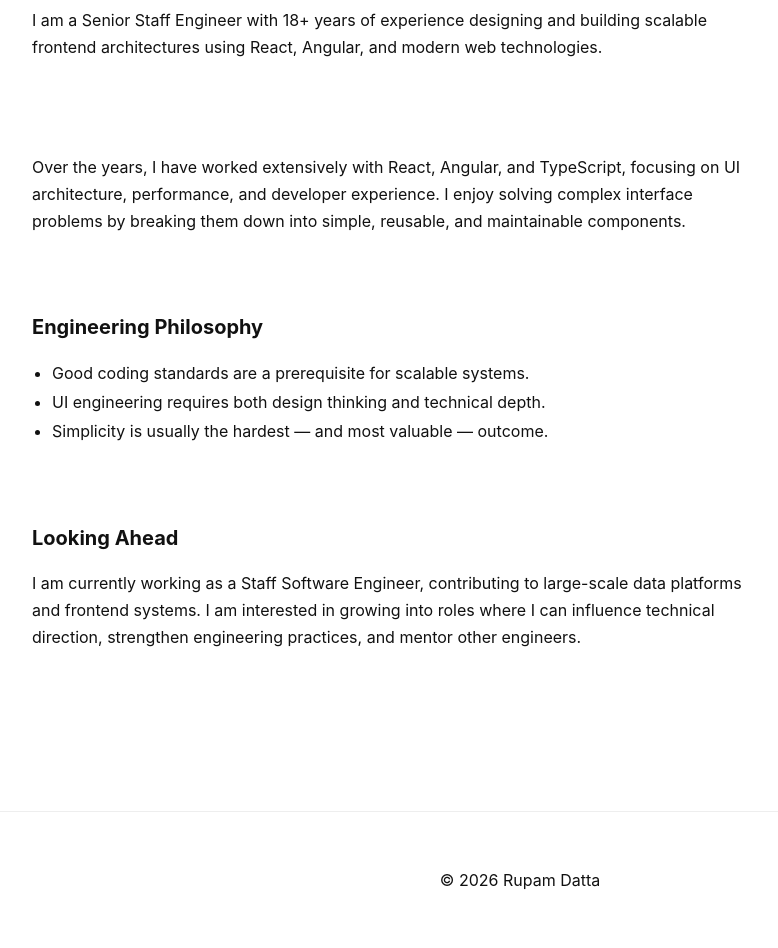
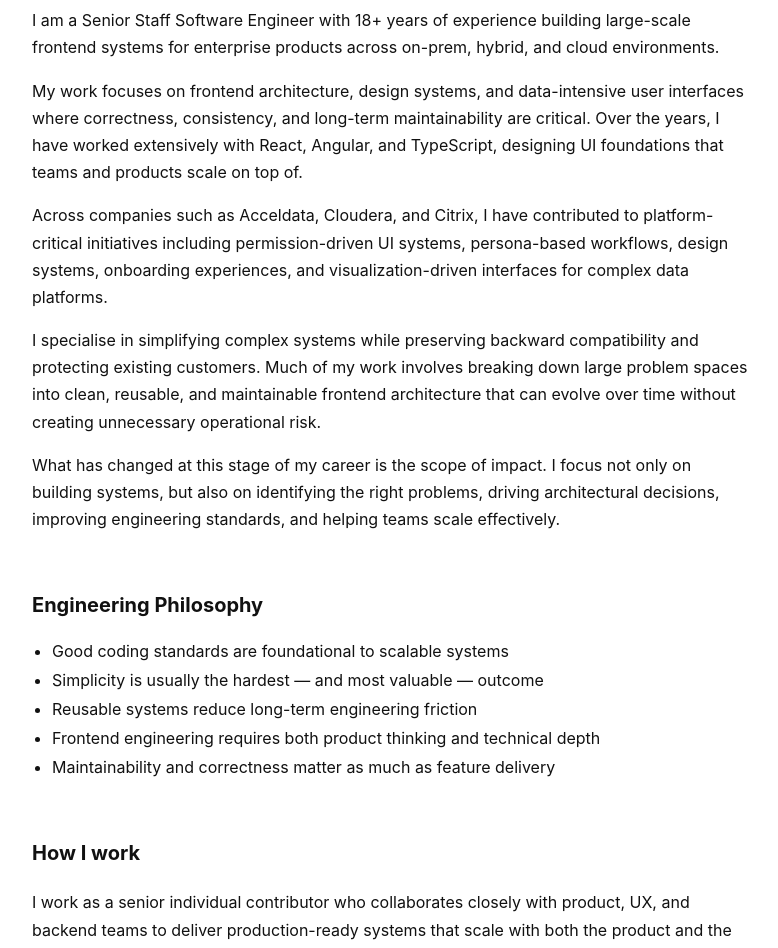
Before and after one commit to ardeezstyle/rupamdatta.com, a React (Vite) app: page /about in a window 1280 px wide. Shown: the part 160-1108 px from the top of the page, without its empty margins (120-898 px from the left). Built offline with nearby package versions, Linux system fonts and the light colour scheme; no server answers.

Commit message:
about page update

```diff
--- a/src/pages/About/About.tsx
+++ b/src/pages/About/About.tsx
@@ -20,32 +20,75 @@ export default function About() {
         </Helmet>
         <h1>About</h1>
         <p>
-          I am a Senior Staff Engineer with 18+ years of experience designing
-          and building scalable frontend architectures using React, Angular, and
-          modern web technologies.
+          I am a Senior Staff Software Engineer with 18+ years of experience
+          building large-scale frontend systems for enterprise products across
+          on-prem, hybrid, and cloud environments.
         </p>
-      </section>
-
-      <section className="about__experience">
         <p>
-          Over the years, I have worked extensively with React, Angular, and
-          TypeScript, focusing on UI architecture, performance, and developer
-          experience. I enjoy solving complex interface problems by breaking
-          them down into simple, reusable, and maintainable components.
+          My work focuses on frontend architecture, design systems, and
+          data-intensive user interfaces where correctness, consistency, and
+          long-term maintainability are critical. Over the years, I have worked
+          extensively with React, Angular, and TypeScript, designing UI
+          foundations that teams and products scale on top of.
+        </p>
+        <p>
+          Across companies such as Acceldata, Cloudera, and Citrix, I have
+          contributed to platform-critical initiatives including
+          permission-driven UI systems, persona-based workflows, design systems,
+          onboarding experiences, and visualization-driven interfaces for
+          complex data platforms.
+        </p>
+        <p>
+          I specialise in simplifying complex systems while preserving backward
+          compatibility and protecting existing customers. Much of my work
+          involves breaking down large problem spaces into clean, reusable, and
+          maintainable frontend architecture that can evolve over time without
+          creating unnecessary operational risk.
+        </p>
+        <p>
+          What has changed at this stage of my career is the scope of impact. I
+          focus not only on building systems, but also on identifying the right
+          problems, driving architectural decisions, improving engineering
+          standards, and helping teams scale effectively.
         </p>
       </section>
 
       <section className="about__philosophy">
         <h2>Engineering Philosophy</h2>
         <ul>
+          <li>Good coding standards are foundational to scalable systems</li>
           <li>
-            Good coding standards are a prerequisite for scalable systems.
+            Simplicity is usually the hardest — and most valuable — outcome
+          </li>
+          <li>Reusable systems reduce long-term engineering friction</li>
+          <li>
+            Frontend engineering requires both product thinking and technical
+            depth
           </li>
           <li>
-            UI engineering requires both design thinking and technical depth.
+            Maintainability and correctness matter as much as feature delivery
           </li>
+        </ul>
+      </section>
+
+      <section className="philosophy">
+        <h3>How I work</h3>
+        <p>
+          I work as a senior individual contributor who collaborates closely
+          with product, UX, and backend teams to deliver production-ready
+          systems that scale with both the product and the organisation.
+        </p>
+        <p>I enjoy working on:</p>
+
+        <ul>
+          <li>Frontend architecture and platform design</li>
+          <li>Reusable component systems and design systems</li>
+          <li>Cross-framework frontend strategies</li>
+          <li>Complex data visualisation and workflow-driven interfaces</li>
+          <li>Technical debt reduction and long-term system health</li>
           <li>
-            Simplicity is usually the hardest — and most valuable — outcome.
+            Mentoring engineers through architecture and implementation
+            challenges
           </li>
         </ul>
       </section>
@@ -53,10 +96,12 @@ export default function About() {
       <section className="about__direction">
         <h2>Looking Ahead</h2>
         <p>
-          I am currently working as a Staff Software Engineer, contributing to
-          large-scale data platforms and frontend systems. I am interested in
-          growing into roles where I can influence technical direction,
-          strengthen engineering practices, and mentor other engineers.
+          I am currently working as a Senior Staff Engineer, contributing to
+          frontend architecture and scalable UI systems for large-scale data
+          reliability platforms. I am interested in roles where I can continue
+          influencing technical direction, driving frontend strategy, mentoring
+          engineers, and building systems that enable teams to move faster with
+          confidence.
         </p>
       </section>
     </div>
--- a/src/pages/About/about.css
+++ b/src/pages/About/about.css
@@ -1,7 +1,7 @@
 .about {
   display: flex;
   flex-direction: column;
-  gap: 3.75rem; /* 60px */
+  gap: 2.5rem;
 }
 
 .about h1 {
```
